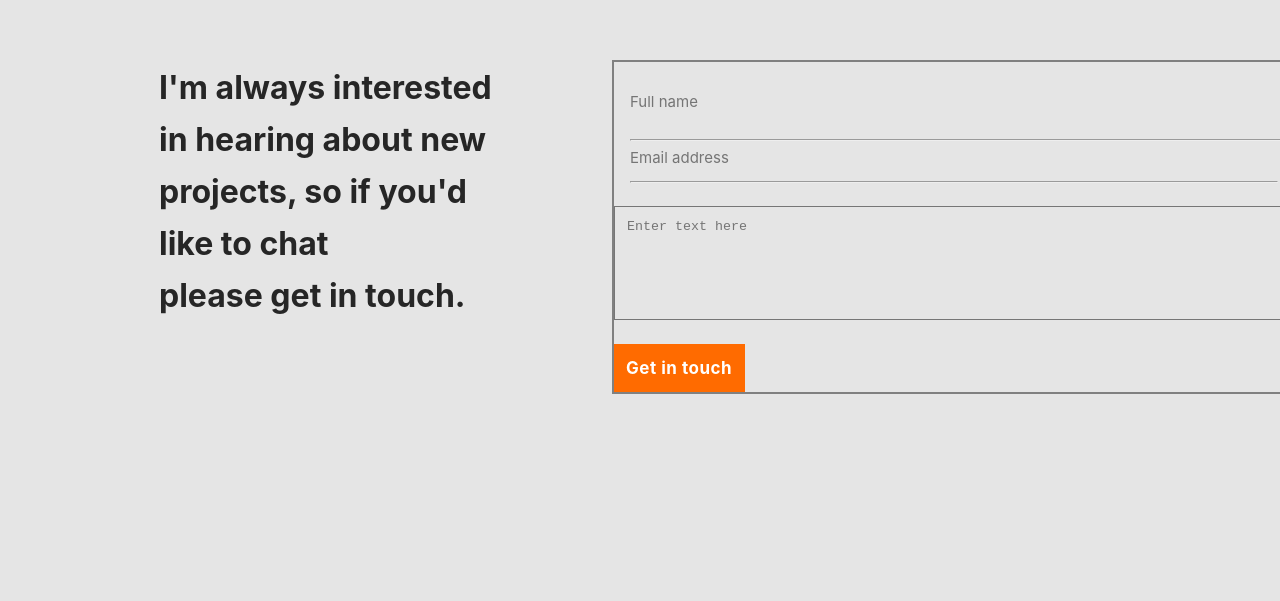
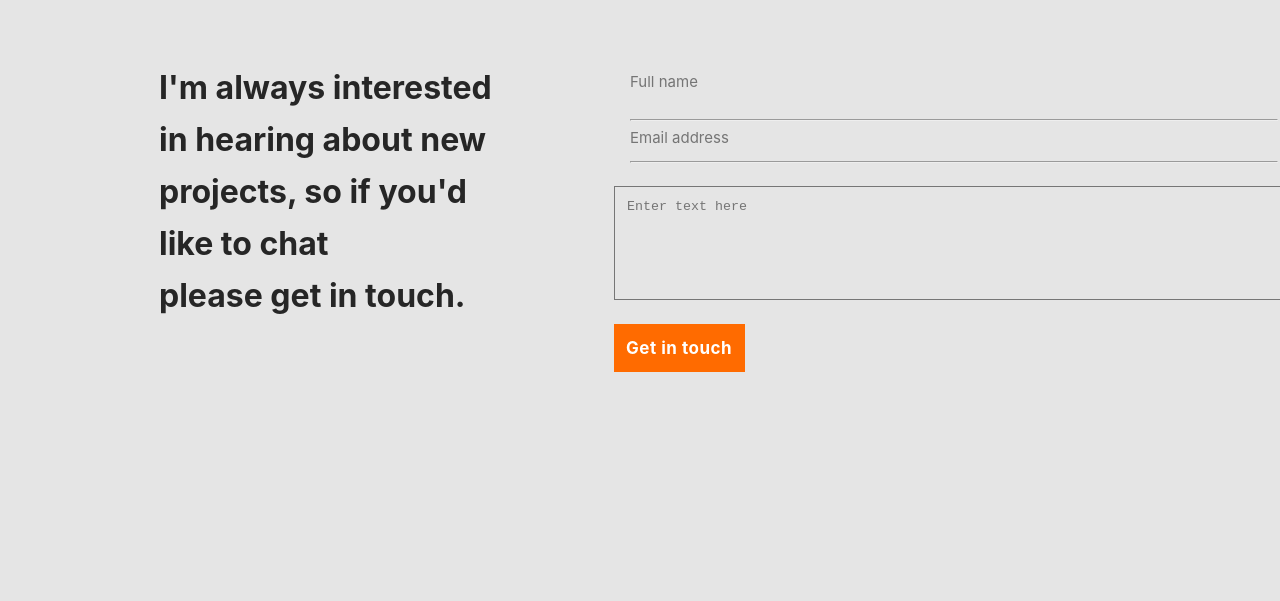
Before and after one commit to TapishKhari/FirstDevProject, a website: page index.html in a window 1280 px wide. Shown: the part 3970-4571 px from the top of the page. Drawn offline with Linux system fonts and the light colour scheme.

Commit message:
update css file

```diff
--- a/style.css
+++ b/style.css
@@ -1927,8 +1927,6 @@
   .icons-desktop {
     display: flex;
     flex-direction: row;
-
-    /* outline: 2px solid red; */
     width: 1157.46px;
     height: 596px;
     justify-content: space-between;
@@ -2327,13 +2325,12 @@
     padding: 0;
     width: 684px;
     height: 330px;
-    margin-top: 130px;
+    margin-top: 110px;
     margin-bottom: 228px;
-    outline: 2px solid grey;
   }
 
   .form .fname {
-    width: 684px;
+    width: 680px;
     height: 48px;
     align-items: center;
     padding: 15px 16px;
```
